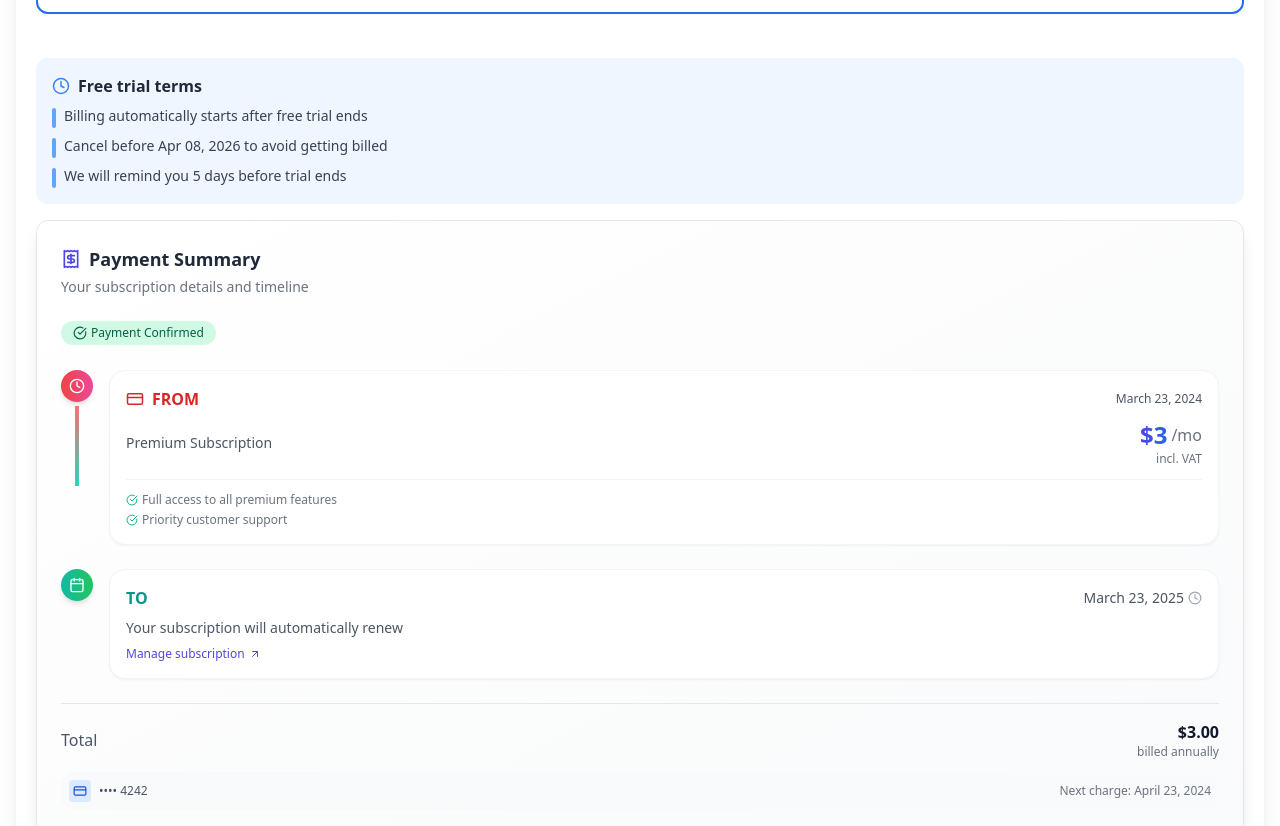
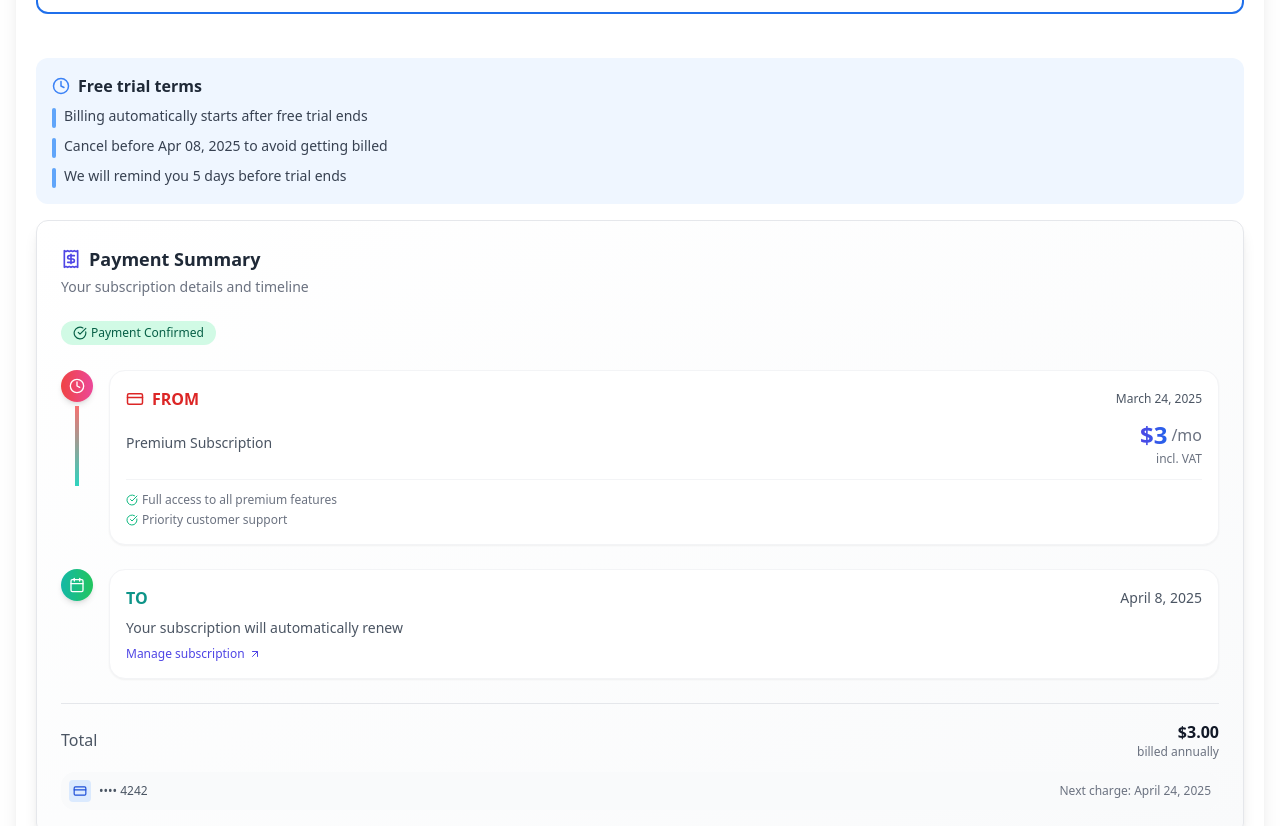
Before and after one commit to Aloha-Treasure-Hunt/Aloha-FE, a Next.js app: page /daysPayment in a window 1280 px wide. Shown: the part 875-1701 px from the top of the page. Built offline with nearby package versions, Linux system fonts and the light colour scheme; no server answers.

Commit message:
modify day

```diff
--- a/components/orderPayment/annual/AnnualPayment.tsx
+++ b/components/orderPayment/annual/AnnualPayment.tsx
@@ -161,7 +161,7 @@ export default function AnnualOrderPage() {
               </li>
               <li className="flex items-start">
                 <div className="h-5 w-1 bg-blue-400 rounded mr-2 mt-0.5"></div>
-                <span>Cancel before Apr 08, 2026 to avoid getting billed</span>
+                <span>Cancel before Apr 08, 2025 to avoid getting billed</span>
               </li>
               <li className="flex items-start">
                 <div className="h-5 w-1 bg-blue-400 rounded mr-2 mt-0.5"></div>
@@ -211,7 +211,7 @@ export default function AnnualOrderPage() {
                     </div>
                     <div className="flex items-center">
                       <span className="text-gray-600 text-xs font-medium">
-                        March 23, 2024
+                        March 24, 2025
                       </span>
                     </div>
                   </div>
@@ -263,8 +263,7 @@ export default function AnnualOrderPage() {
                       <span className="text-teal-600 font-bold">TO</span>
                     </div>
                     <div className="flex items-center text-gray-600 text-sm">
-                      <span className="font-medium">March 23, 2025</span>
-                      <Clock size={14} className="ml-1 text-gray-400" />
+                      <span className="font-medium">March 24, 2026</span>
                     </div>
                   </div>
                   <div className="mt-2 text-gray-600 text-sm">
@@ -299,7 +298,7 @@ export default function AnnualOrderPage() {
                   <span className="text-gray-600 text-xs">•••• 4242</span>
                 </div>
                 <span className="text-xs text-gray-500">
-                  Next charge: April 23, 2024
+                  Next charge: April 24, 2025
                 </span>
               </div>
             </div>
--- a/components/orderPayment/days/DaysPayment.tsx
+++ b/components/orderPayment/days/DaysPayment.tsx
@@ -161,7 +161,7 @@ export default function DaysOrderPage() {
               </li>
               <li className="flex items-start">
                 <div className="h-5 w-1 bg-blue-400 rounded mr-2 mt-0.5"></div>
-                <span>Cancel before Apr 08, 2026 to avoid getting billed</span>
+                <span>Cancel before Apr 08, 2025 to avoid getting billed</span>
               </li>
               <li className="flex items-start">
                 <div className="h-5 w-1 bg-blue-400 rounded mr-2 mt-0.5"></div>
@@ -211,7 +211,7 @@ export default function DaysOrderPage() {
                     </div>
                     <div className="flex items-center">
                       <span className="text-gray-600 text-xs font-medium">
-                        March 23, 2024
+                        March 24, 2025
                       </span>
                     </div>
                   </div>
@@ -263,8 +263,7 @@ export default function DaysOrderPage() {
                       <span className="text-teal-600 font-bold">TO</span>
                     </div>
                     <div className="flex items-center text-gray-600 text-sm">
-                      <span className="font-medium">March 23, 2025</span>
-                      <Clock size={14} className="ml-1 text-gray-400" />
+                      <span className="font-medium">April 8, 2025</span>
                     </div>
                   </div>
                   <div className="mt-2 text-gray-600 text-sm">
@@ -299,7 +298,7 @@ export default function DaysOrderPage() {
                   <span className="text-gray-600 text-xs">•••• 4242</span>
                 </div>
                 <span className="text-xs text-gray-500">
-                  Next charge: April 23, 2024
+                  Next charge: April 24, 2025
                 </span>
               </div>
             </div>
```
